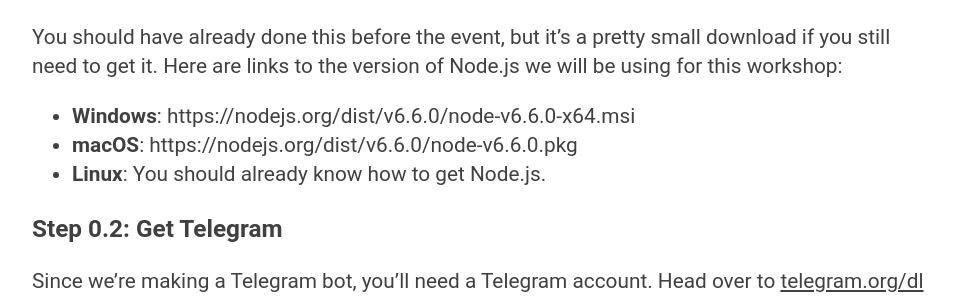
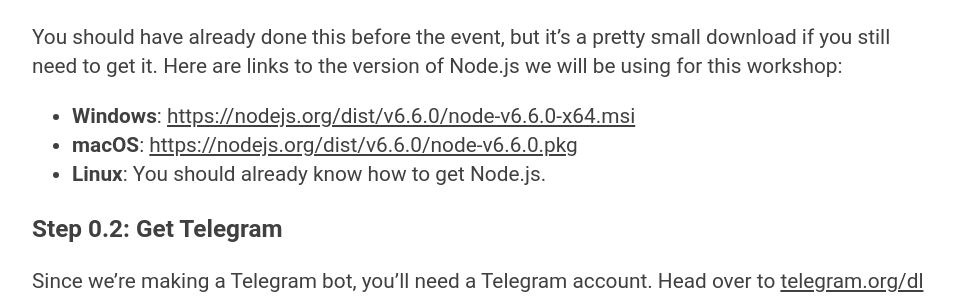
Before and after one commit to tjhorner/blog, a Jekyll site: the page built from _posts/2016-09-16-intro-to-nodejs-telegram-bot.md, in a window 1280 px wide and 900 px high, scrolled down 389 px. Shown: the part 156-454 px from the top of the window, without its empty margins (158-1121 px from the left). Built offline with Jekyll 4.4.1, drawn with Linux system fonts in a browser that asks for light colours; part of the change alters nothing that is shown.

```diff
--- a/_posts/2016-09-16-intro-to-nodejs-telegram-bot.md
+++ b/_posts/2016-09-16-intro-to-nodejs-telegram-bot.md
@@ -25,8 +25,8 @@ You should have already done this before the event, but it’s a pretty small do
 if you still need to get it. Here are links to the version of Node.js we will be
 using for this workshop:
 
-- **Windows**: https://nodejs.org/dist/v6.6.0/node-v6.6.0-x64.msi
-- **macOS**: https://nodejs.org/dist/v6.6.0/node-v6.6.0.pkg
+- **Windows**: [https://nodejs.org/dist/v6.6.0/node-v6.6.0-x64.msi](https://nodejs.org/dist/v6.6.0/node-v6.6.0-x64.msi)
+- **macOS**: [https://nodejs.org/dist/v6.6.0/node-v6.6.0.pkg](https://nodejs.org/dist/v6.6.0/node-v6.6.0.pkg)
 - **Linux**: You should already know how to get Node.js.
 
 ### Step 0.2: Get Telegram
```
